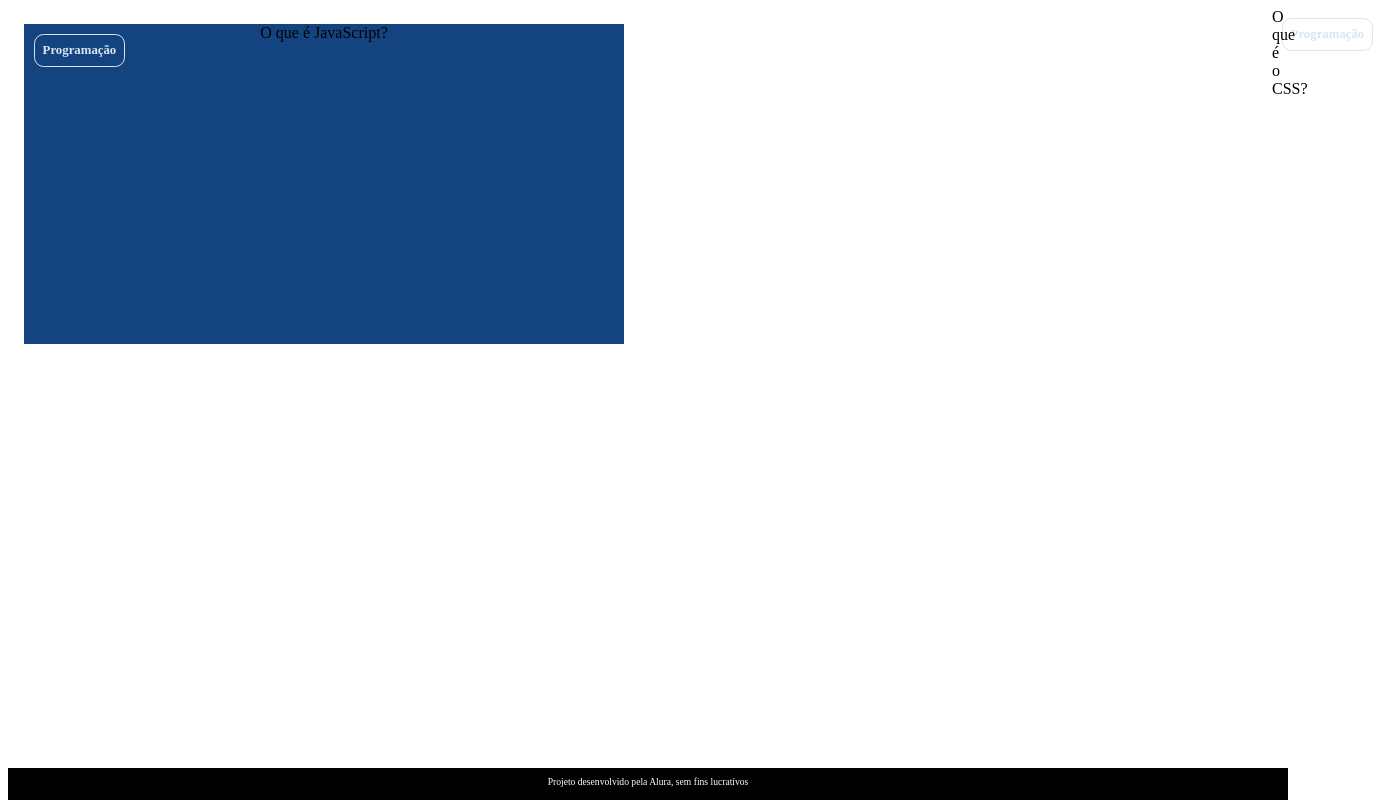
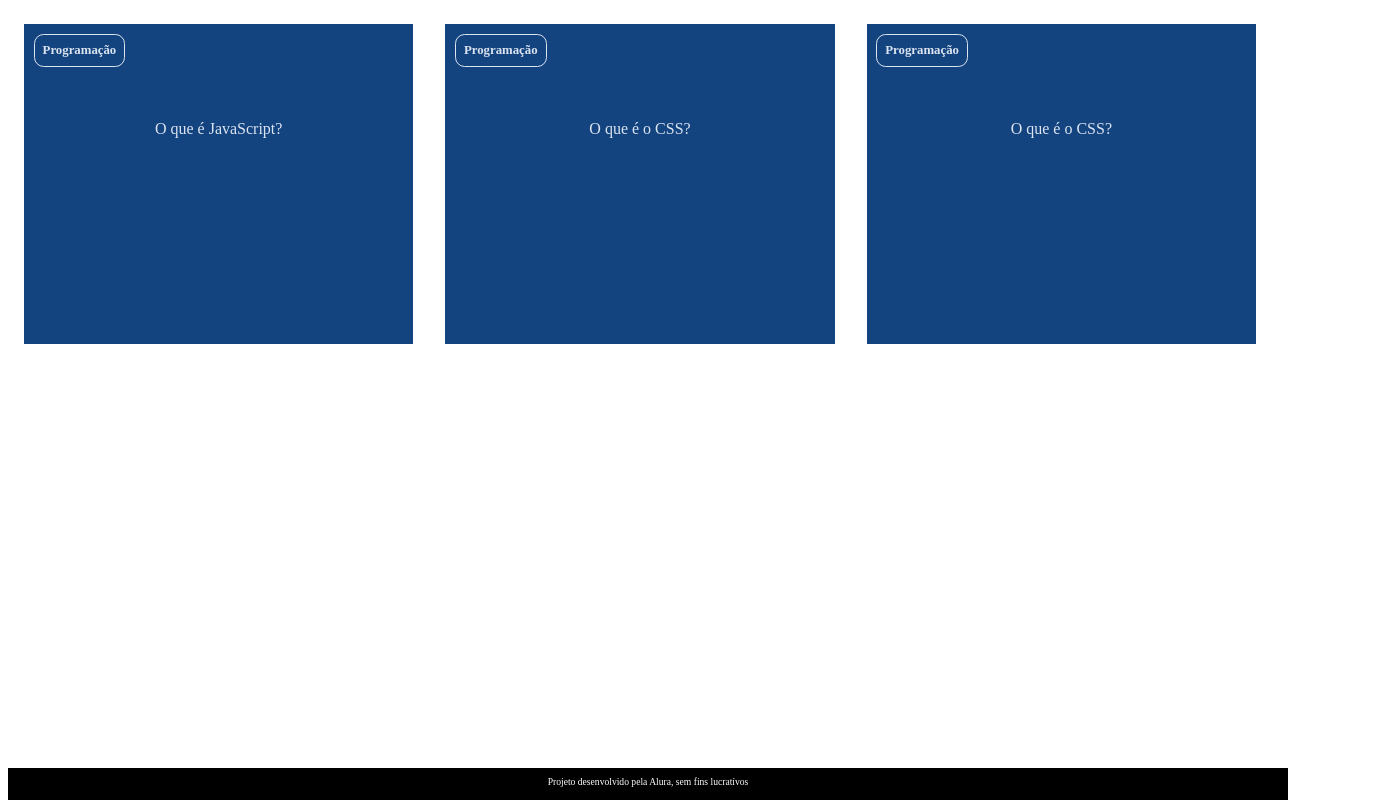
Before and after one commit to Santoszlind/Flashcard, a plain HTML site: page Index.html in a window 1280 px wide. Shown: the whole page, 1373 px wide, since content can reach past the window. Drawn offline with Linux system fonts and the light colour scheme.

Commit message:
Update Index.html

```diff
--- a/Index.html
+++ b/Index.html
@@ -13,21 +13,32 @@
                 <div class="cartao__conteudo">
                     <h3>Programação</h3>
                     <div class="cartao__conteudo__pergunta">
-                        O que é JavaScript?
+                        <p>O que é JavaScript?</p>
                     </div>
                     <div class="cartao__conteudo__resposta">
-                        O JavaScript é uma linguagem de programação.
+                        <p>O JavaScript é uma linguagem de programação</p>
                     </div>
                 </div>
             </article>
-            <article class="cartao"></article>
+            <article class="cartao">
                 <div class="cartao__conteudo">
                     <h3>Programação</h3>
                     <div class="cartao__conteudo__pergunta">
-                        O que é o CSS?
+                        <p>O que é o CSS?</p>
                     </div>
                     <div class="cartao__conteudo__resposta">
-                        É uma linguagem de estilização.
+                        <p>É uma linguagem de estilização</p>
+                    </div>
+                </div>
+            </article>
+            <article class="cartao">
+                <div class="cartao__conteudo">
+                    <h3>Programação</h3>
+                    <div class="cartao__conteudo__pergunta">
+                        <p>O que é o CSS?</p>
+                    </div>
+                    <div class="cartao__conteudo__resposta">
+                        <p>É uma linguagem de estilização</p>
                     </div>
                 </div>
             </article>
```
